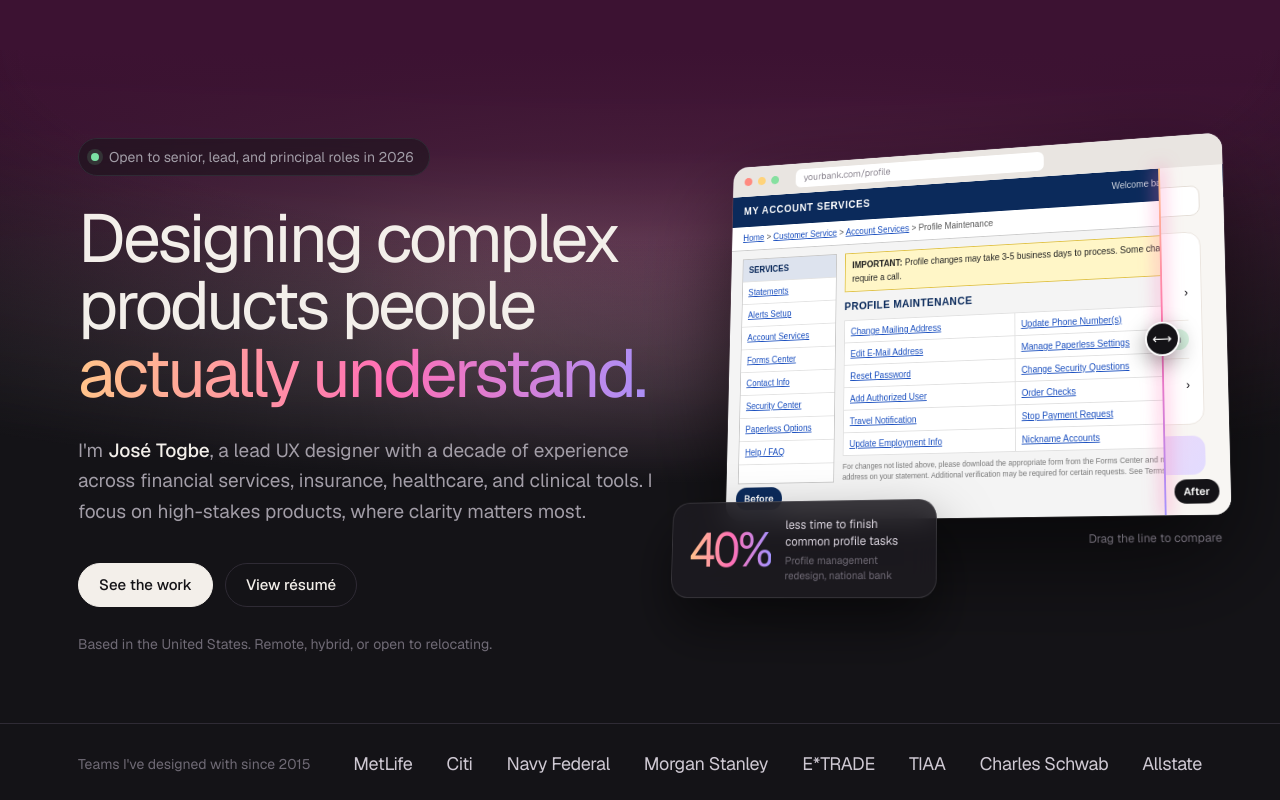
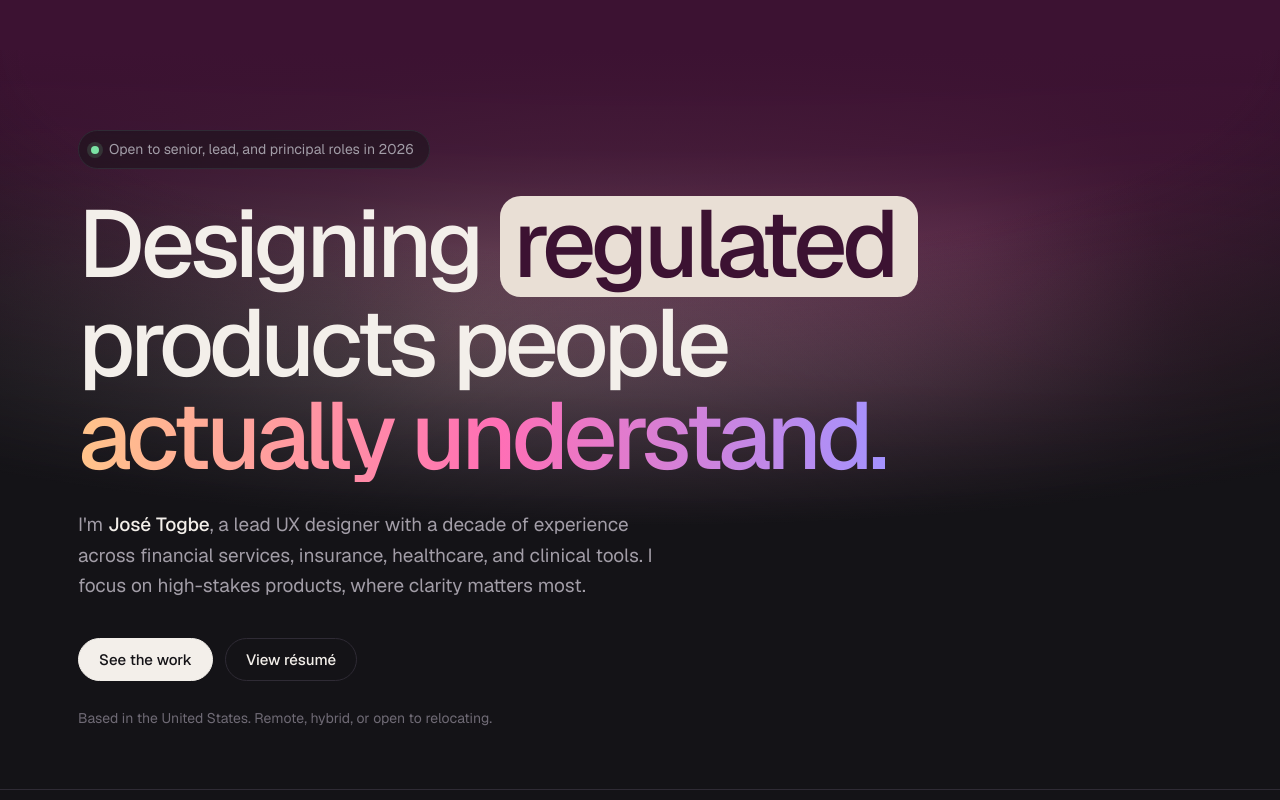
Before and after one commit to josetogbe-ios/josetogbe-portfolio, a plain HTML site: page index.html in a window 1280 px wide. Shown: the part 4180-4980 px from the top of the page. Drawn offline with nearby package versions, Linux system fonts and the light colour scheme; animation ran at ten frames a second.

Commit message:
Intro: drop the before/after image for a big interactive headline
Co-Authored-By: Claude Opus 5.5 <noreply@anthropic.com>
Claude-Session: https://claude.ai/code/session_01NYzfRESegufW2SRf9px378

```diff
--- a/index.html
+++ b/index.html
@@ -595,6 +595,21 @@ footer .wrap{display:flex;justify-content:space-between;gap:20px;flex-wrap:wrap}
   .feature .stage .demo{transition:none}
   html{scroll-behavior:auto}
 }
+
+/* Intro: big interactive headline, no image */
+#intro .hero-grid{grid-template-columns:1fr}
+#intro .big-h{font-size:clamp(46px,7.4vw,122px);line-height:.98;letter-spacing:-.05em;font-weight:500;max-width:none}
+#intro .big-h .lit{display:inline-block}
+#intro .big-h .w{display:inline-block;transition:transform .35s cubic-bezier(.2,.8,.2,1),color .35s}
+#intro .big-h .w:hover{transform:translateY(-.06em) rotate(-1.5deg)}
+#intro .pill{display:inline-flex;align-items:center;background:#e9dfd5;color:#3c1232;border-radius:.22em;padding:0 .14em .04em;margin:0 .02em;cursor:pointer;transition:background .3s,transform .3s;outline:none;white-space:nowrap;vertical-align:baseline;line-height:1.02}
+#intro .pill:hover,#intro .pill:focus-visible{background:#fff;transform:rotate(-1.5deg)}
+#intro .pill:focus-visible{box-shadow:0 0 0 3px rgba(255,255,255,.5)}
+#intro .caret{display:inline-block;width:.06em;height:.78em;margin-left:.04em;background:#3c1232;border-radius:2px;animation:blink 1s steps(1) infinite}
+@keyframes blink{50%{opacity:0}}
+#intro .big-h .w.in{animation:wordin .7s cubic-bezier(.2,.8,.2,1) both}
+@keyframes wordin{from{opacity:0;transform:translateY(.25em);filter:blur(6px)}to{opacity:1;transform:none;filter:none}}
+@media (prefers-reduced-motion:reduce){#intro .caret{animation:none;opacity:0}#intro .big-h .w.in{animation:none}}
 </style>
 </head>
 <body>
@@ -641,7 +656,7 @@ footer .wrap{display:flex;justify-content:space-between;gap:20px;flex-wrap:wrap}
   <div class="wrap hero-grid">
     <div class="focus-in">
     <p class="status"><i aria-hidden="true"></i>Open to senior, lead, and principal roles in 2026</p>
-    <h1>Designing complex products people <span class="lit">actually understand.</span></h1>
+    <h1 class="big-h" aria-label="Designing complex products people actually understand."><span aria-hidden="true"><span class="w">Designing</span> <span class="pill" id="pill" tabindex="0" role="button" aria-label="Show another word"><span id="pillw">complex</span><i class="caret"></i></span><br><span class="w">products</span> <span class="w">people</span><br><span class="lit w">actually understand.</span></span></h1>
     <p class="lede">I'm <b>José Togbe</b>, a lead UX designer with a decade of experience across financial services, insurance, healthcare, and clinical tools. I focus on high-stakes products, where clarity matters most.</p>
     <div class="cta-row">
       <a class="btn solid" href="#work">See the work</a>
@@ -649,46 +664,6 @@ footer .wrap{display:flex;justify-content:space-between;gap:20px;flex-wrap:wrap}
     </div>
     <p class="where">Based in the United States. Remote, hybrid, or open to relocating.</p>
   </div>
-    <div class="huddle" id="huddle">
-      <div class="scaler" id="scaler"><div class="board" id="board">
-        <div class="win" id="win" style="--x:50%">
-          <div class="chrome"><i></i><i></i><i></i><span>yourbank.com/profile</span></div>
-          <div class="pane legacy" aria-hidden="true">
-            <div class="bar">MY ACCOUNT SERVICES <small>Welcome back | Sign Off</small></div>
-            <div class="crumb"><u>Home</u> &gt; <u>Customer Service</u> &gt; <u>Account Services</u> &gt; Profile Maintenance</div>
-            <div class="wrapb">
-              <div class="side"><p class="h">SERVICES</p><p>Statements</p><p>Alerts Setup</p><p>Account Services</p><p>Forms Center</p><p>Contact Info</p><p>Security Center</p><p>Paperless Options</p><p>Help / FAQ</p></div>
-              <div class="main">
-                <div class="warn"><b>IMPORTANT:</b> Profile changes may take 3-5 business days to process. Some changes require a call.</div>
-                <h4>Profile Maintenance</h4>
-                <table><tr><td>Change Mailing Address</td><td>Update Phone Number(s)</td></tr><tr><td>Edit E-Mail Address</td><td>Manage Paperless Settings</td></tr><tr><td>Reset Password</td><td>Change Security Questions</td></tr><tr><td>Add Authorized User</td><td>Order Checks</td></tr><tr><td>Travel Notification</td><td>Stop Payment Request</td></tr><tr><td>Update Employment Info</td><td>Nickname Accounts</td></tr></table>
-                <p class="fine">For changes not listed above, please download the appropriate form from the Forms Center and mail it to the address on your statement. Additional verification may be required for certain requests. See Terms &amp; Conditions.</p>
-              </div>
-            </div>
-          </div>
-          <div class="pane redo" aria-hidden="true"><div class="in">
-            <div class="hd"><h5>Profile</h5><div class="srch">⌕ Search settings</div></div>
-            <div class="grp">
-              <div class="card"><h6>Everyday</h6>
-                <div class="it"><div><b>Mailing address</b><br><span>1420 Oak St, Springfield</span></div>›</div>
-                <div class="it"><div><b>Phone</b><br><span>(713) •••-0188</span></div>›</div>
-                <div class="it"><b>Paperless</b><span class="tg"></span></div>
-              </div>
-              <div class="card"><h6>Security</h6>
-                <div class="it"><div><b>Password</b><br><span>Updated 2 months ago</span></div>›</div>
-                <div class="it"><b>Two-step sign-in</b><span class="on">On</span></div>
-                <div class="it"><div><b>Trusted devices</b><br><span>2 devices</span></div>›</div>
-              </div>
-            </div>
-            <div class="cta"><b>Traveling soon?</b> Add a travel notice in one tap.</div>
-          </div></div>
-          <span class="tagp l">Before</span><span class="tagp r">After</span>
-          <div class="div" id="div" role="slider" tabindex="0" aria-label="Compare before and after" aria-valuemin="0" aria-valuemax="100" aria-valuenow="50"><span class="knob">⟷</span></div>
-        </div>
-        <div class="stat"><span class="n" id="statn">0%</span><p>less time to finish common profile tasks<span>Profile management redesign, national bank</span></p></div>
-        <p class="drag">Drag the line to compare</p>
-      </div></div>
-    </div>
   </div>
 </header>
 
@@ -1194,5 +1169,24 @@ footer .wrap{display:flex;justify-content:space-between;gap:20px;flex-wrap:wrap}
   });
 })();
 </script>
+<script>
+/* Intro headline: words settle in, the highlighted word types through what I design */
+(function(){
+  var pill=document.getElementById('pill'), out=document.getElementById('pillw'); if(!pill) return;
+  var reduce=matchMedia('(prefers-reduced-motion: reduce)').matches;
+  var words=['complex','regulated','high-stakes','clinical','financial'], i=0, busy=false, timer=null;
+  if(!reduce){ document.querySelectorAll('#intro .big-h .w, #intro .pill').forEach(function(w,k){ w.style.animationDelay=(.12+k*.09)+'s'; w.classList.add('in'); }); }
+  function type(next,done){
+    busy=true; var cur=out.textContent;
+    (function del(){ if(cur.length){ cur=cur.slice(0,-1); out.textContent=cur; setTimeout(del,38); }
+      else { var k=0; (function add(){ out.textContent=next.slice(0,++k); if(k<next.length) setTimeout(add,62); else { busy=false; done&&done(); } })(); } })();
+  }
+  function advance(){ if(busy) return; i=(i+1)%words.length; type(words[i],schedule); }
+  function schedule(){ clearTimeout(timer); if(!reduce) timer=setTimeout(advance,2400); }
+  pill.addEventListener('click',function(){ clearTimeout(timer); advance(); });
+  pill.addEventListener('keydown',function(e){ if(e.key==='Enter'||e.key===' '){ e.preventDefault(); clearTimeout(timer); advance(); } });
+  setTimeout(schedule,1400);
+})();
+</script>
 </body>
 </html>
```
